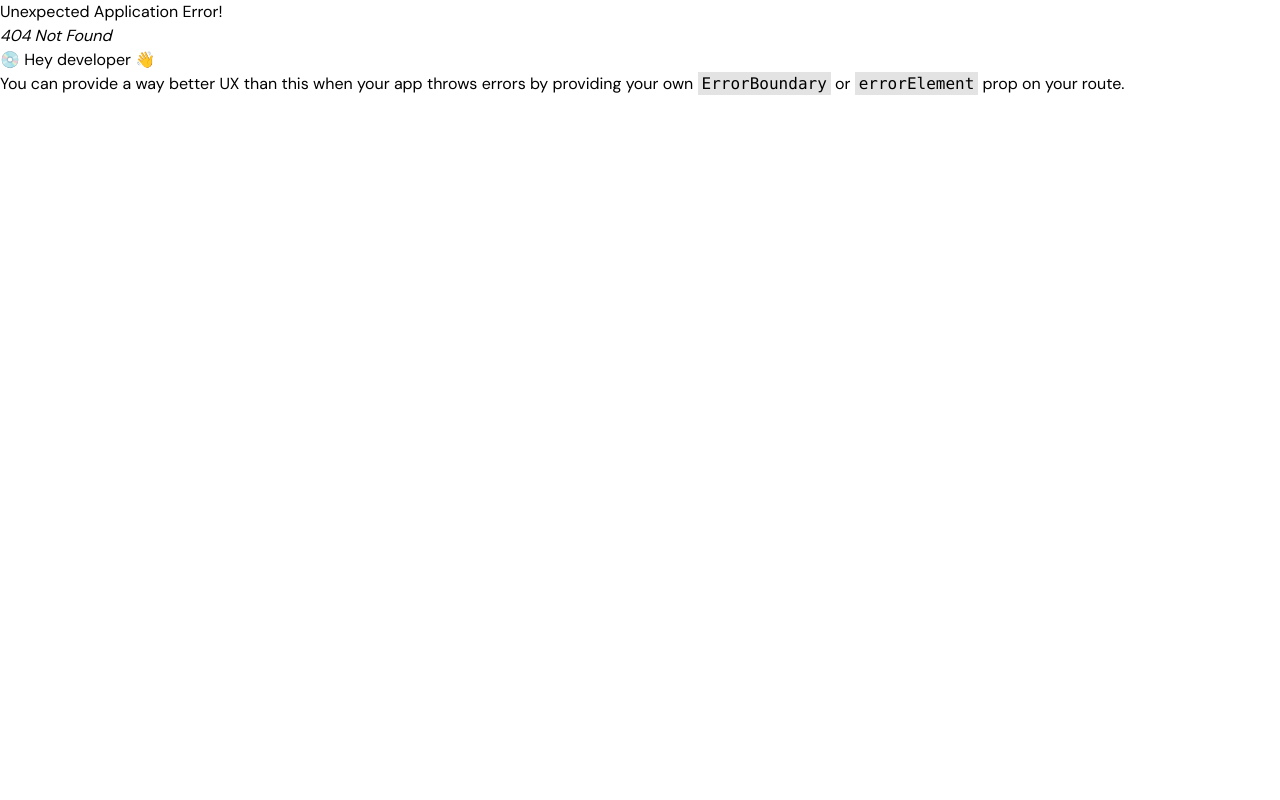
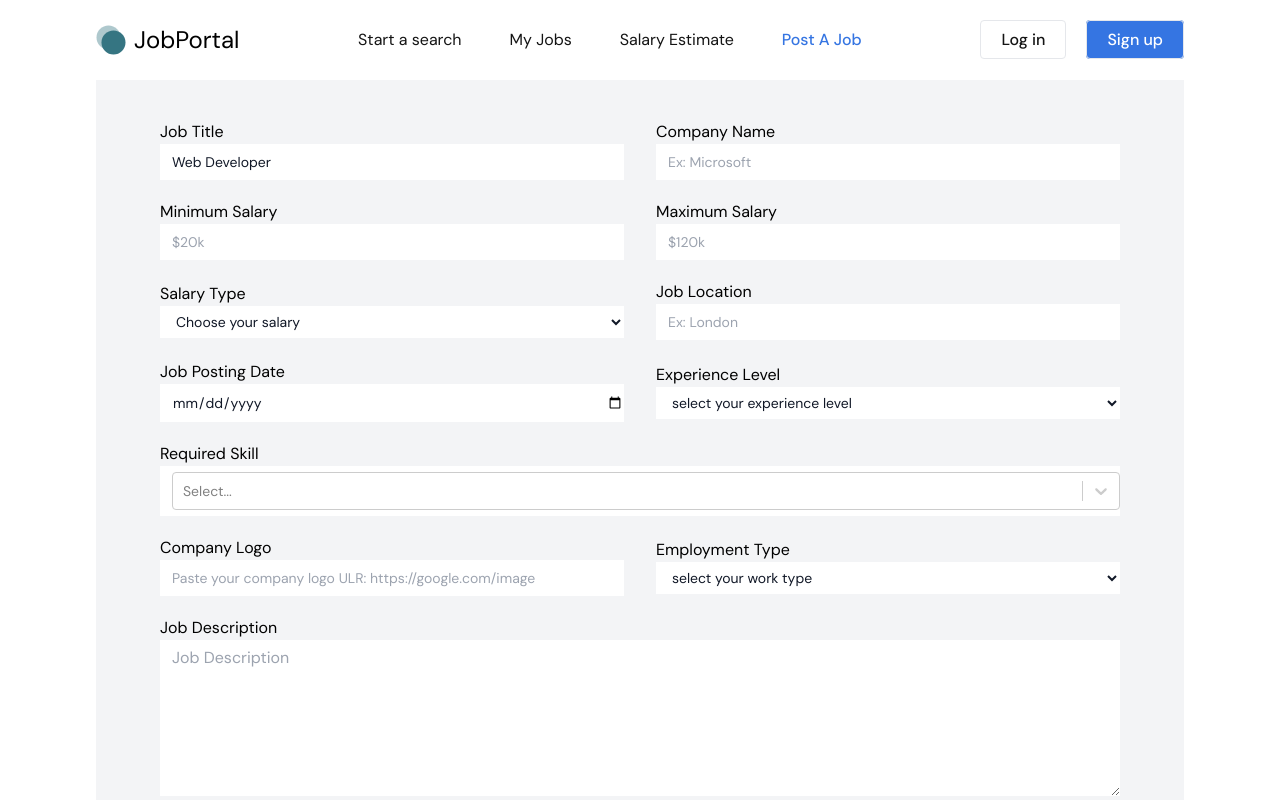
Before and after one commit to sivaganesz/MERN-Job-Portal, a React (Vite) app in the folder frontend/: page /post-job in a window 1280 px wide. Before the commit this address had no page. Shown: the top 800 px of the page. Built offline with nearby package versions, Linux system fonts and the light colour scheme.

Commit message:
frontend completed

```diff
--- a/frontend/package.json
+++ b/frontend/package.json
@@ -12,8 +12,10 @@
   "dependencies": {
     "react": "^18.3.1",
     "react-dom": "^18.3.1",
+    "react-hook-form": "^7.54.1",
     "react-icons": "^5.4.0",
-    "react-router-dom": "^7.0.2"
+    "react-router-dom": "^7.0.2",
+    "react-select": "^5.9.0"
   },
   "devDependencies": {
     "@eslint/js": "^9.15.0",
--- a/frontend/src/App.jsx
+++ b/frontend/src/App.jsx
@@ -10,7 +10,6 @@ function App() {
     <>
     <Navbar/>
     <Outlet/>
-    <footer>footer</footer>
     </>
   )
 }
--- a/frontend/src/Router/Router.jsx
+++ b/frontend/src/Router/Router.jsx
@@ -1,12 +1,14 @@
 import {createBrowserRouter} from "react-router-dom";
 import App from "../App";
 import Home from "../pages/Home";
+import Createjob from "../pages/Createjob";
 const router = createBrowserRouter([
     {
       path: "/",
       element: <App/>,
       children:[
         {path:"/", element:<Home/>},
+        {path:"post-job",element:<Createjob/>},
       ]
     },
   ]);
--- a/frontend/src/Sidebar/JobPostingData.jsx
+++ b/frontend/src/Sidebar/JobPostingData.jsx
@@ -1,33 +1,26 @@
-import React from 'react'
-import InputField from '../components/InputField'
+import React from 'react';
+import InputField from '../components/InputField';
 
 const JobPostingData = ({ handleChange }) => {
     const now = new Date();
-    const twentyFourHoursAgo = new Date(now - 24 * 60 * 60 * 1000)
-    const SevenDaysAgo = new Date(now - 7 * 24 * 60 * 60 * 1000)
-    const ThirtyDaysAgo = new Date(now - 30 * 24 * 60 * 60 * 1000)
-
-    const twentyFourHoursAgoDate = twentyFourHoursAgo.toISOString().slice(0,10);
-    const SevenDaysAgoDate = SevenDaysAgo.toISOString().slice(0,10);
-    const ThirtyDaysAgoDate = ThirtyDaysAgo.toISOString().slice(0,10);
+    const twentyFourHoursAgo = new Date(now - 24 * 60 * 60 * 1000).toISOString().split("T")[0];
+    const sevenDaysAgo = new Date(now - 7 * 24 * 60 * 60 * 1000).toISOString().split("T")[0];
+    const thirtyDaysAgo = new Date(now - 30 * 24 * 60 * 60 * 1000).toISOString().split("T")[0];
 
     return (
         <div>
-            <h4 className='text-lg font-medium mb-2'>Date of Posting</h4>
-
+            <h4 className="text-lg font-medium mb-2">Date of Posting</h4>
             <div>
                 <label className="sidebar-label-container">
-                    <input type="radio" name="test" id="test" value='' onChange={handleChange} />
-                    <span className='checkmark'></span>All time
+                    <input type="radio" name="dateFilter" value="" onChange={handleChange} />
+                    <span className="checkmark"></span> All time
                 </label>
-
-                <InputField handleChange={handleChange} value={twentyFourHoursAgoDate} title="Last 24 Hour" name="test" />
-                <InputField handleChange={handleChange} value={SevenDaysAgoDate} title="Last 7 Days" name="test" />
-                <InputField handleChange={handleChange} value={ThirtyDaysAgoDate} title="Last Month" name="test" />
-
+                <InputField handleChange={handleChange} value={twentyFourHoursAgo} title="Last 24 Hours" name="dateFilter" />
+                <InputField handleChange={handleChange} value={sevenDaysAgo} title="Last 7 Days" name="dateFilter" />
+                <InputField handleChange={handleChange} value={thirtyDaysAgo} title="Last Month" name="dateFilter" />
             </div>
         </div>
-    )
-}
+    );
+};
 
-export default JobPostingData
+export default JobPostingData;
--- /dev/null
+++ b/frontend/src/pages/Createjob.jsx
@@ -0,0 +1,153 @@
+import React, { useState } from 'react'
+import { useForm } from "react-hook-form";
+import CreateTableSelected from 'react-select';
+const Createjob = () => {
+    const { register, handleSubmit, formState: { errors } } = useForm()
+    const onSubmit = (data) => {
+        data.skills = selectedOptions; console.log(data);
+    }
+
+    const [selectedOptions, setSelectedOptions] = useState(null);
+    const options = [
+        { value: "JavaScript", label: "JavaScript" },
+        { value: "Java", label: "Java" },
+        { value: "C", label: "C" },
+        { value: "HTML / CSS", label: "HTML / CSS" },
+        { value: "Node.js", label: "Node.js" },
+        { value: "MongoDB", label: "MongoDB" },
+    ]
+
+    return (
+        <div className='max-w-screen-2xl mx-auto container xl:px-24 px-4'>
+            <div className="bg-gray-100 py-10 px-4 lg:px-16">
+                <form onSubmit={handleSubmit(onSubmit)} className='space-y-5'>
+
+                    {/* first row */}
+                    <div className="create-job-flex">
+                        <div className="lg:w-1/2 w-full">
+                            <label htmlFor="block mb-2 text-lg">Job Title</label>
+                            <input type="text" defaultValue={"Web Developer"}
+                                {...register("jobTitle")} className='create-job-input' />
+                        </div>
+
+                        <div className="lg:w-1/2 w-full">
+                            <label htmlFor="block mb-2 text-lg">Company Name </label>
+                            <input type="text" placeholder='Ex: Microsoft'
+                                {...register("CompanyName")} className='create-job-input' />
+                        </div>
+                    </div>
+
+                    {/* second row */}
+                    <div className="create-job-flex">
+                        <div className="lg:w-1/2 w-full">
+                            <label htmlFor="block mb-2 text-lg">Minimum Salary</label>
+                            <input type="text" placeholder='$20k'
+                                {...register("minPrice")} className='create-job-input' />
+                        </div>
+
+                        <div className="lg:w-1/2 w-full">
+                            <label htmlFor="block mb-2 text-lg">Maximum Salary </label>
+                            <input type="text" placeholder='$120k'
+                                {...register("maxPrice")} className='create-job-input' />
+                        </div>
+                    </div>
+
+                    {/* third row */}
+                    <div className="create-job-flex">
+                        <div className="lg:w-1/2 w-full">
+                            <label htmlFor="block mb-2 text-lg">Salary Type</label>
+                            <select {...register("salaryType", { required: true })} className='create-job-input'>
+                                <option value="">Choose your salary</option>
+                                <option value="Hourly">Hourly</option>
+                                <option value="Monthly">Monthly</option>
+                                <option value="Yearly">Yearly</option>
+                            </select>
+                        </div>
+
+                        <div className="lg:w-1/2 w-full">
+                            <label htmlFor="block mb-2 text-lg">Job Location</label>
+                            <input type="text" placeholder='Ex: London'
+                                {...register("jobLocation")} className='create-job-input' />
+                        </div>
+                    </div>
+
+                    {/* fourth row */}
+                    <div className="create-job-flex">
+
+                        <div className="lg:w-1/2 w-full">
+                            <label htmlFor="block mb-2 text-lg">Job Posting Date</label>
+                            <input type="date" placeholder='Ex: 2024-11-11'
+                                {...register("postingDate")} className='create-job-input' />
+                        </div>
+
+                        <div className="lg:w-1/2 w-full">
+                            <label htmlFor="block mb-2 text-lg">Experience Level</label>
+                            <select {...register("experienceLevel", { required: true })} className='create-job-input'>
+                                <option value="">select your experience level</option>
+                                <option value="Internship">Internship</option>
+                                <option value="Any experience">Any experience</option>
+                                <option value="Work remotely">Work remotely</option>
+                            </select>
+                        </div>
+                    </div>
+
+                    {/* fifth row */}
+                    <div className="create-job-flex">
+
+                        <div className="w-full">
+                            <label htmlFor="block mb-2 text-lg">Required Skill</label>
+                            <CreateTableSelected
+                                defaultValue={selectedOptions}
+                                onChange={setSelectedOptions}
+                                options={options}
+                                isMulti
+                                className='create-job-input py-4' />
+                        </div>
+                    </div>
+
+                    {/* sixth row */}
+                    <div className="create-job-flex">
+
+                        <div className="lg:w-1/2 w-full">
+                            <label htmlFor="block mb-2 text-lg">Company Logo</label>
+                            <input type="url" placeholder='Paste your company logo ULR: https://google.com/image'
+                                {...register("companyLogo")} className='create-job-input' />
+                        </div>
+
+                        <div className="lg:w-1/2 w-full">
+                            <label htmlFor="block mb-2 text-lg">Employment Type</label>
+                            <select {...register("employmentType", { required: true })} className='create-job-input'>
+                                <option value="">select your work type</option>
+                                <option value="Temporary">Temporary</option>
+                                <option value="Part-time">Part-time</option>
+                                <option value="Full-time">Full-time</option>
+                            </select>
+                        </div>
+                    </div>
+
+                    {/* seventh row */}
+                    <div className="create-job-flex">
+
+                        <div className="w-full">
+                            <label htmlFor="block mb-2 text-lg">Job Description</label>
+                            <textarea {...register("description")} className='w-full pl-3 py-1.5 focus:outline-none' rows={6} placeholder='Job Description'></textarea>
+                        </div>
+                    </div>
+
+                    {/* last row */}
+                    <div className="create-job-flex">
+
+                        <div className="w-full">
+                            <label htmlFor="block mb-2 text-lg">Job Posted By</label>
+                            <input type="email" placeholder='your email' {...register("postedBy")} className='create-job-input'/>
+                        </div>
+                    </div>
+
+                    <input type="submit" className="my-5 bg-blue px-8 py-2 text-white font-semibold cursor-pointer rounded-sm" />
+                </form>
+            </div>
+        </div>
+    )
+}
+
+export default Createjob
--- a/frontend/src/pages/Home.jsx
+++ b/frontend/src/pages/Home.jsx
@@ -67,31 +67,38 @@ const Home = () => {
 const filteredData = (jobs, selected, query) => {
   let filteredJobs = jobs;
 
-    //filtering input
+
+  // Filtering by search query
   if (query) {
       filteredJobs = filteredItems;
   }
 
-    //category filtering
+  // Filtering by category or date
   if (selected) {
-      filteredJobs = filteredJobs.filter(
-        ({ jobLocation, employmentType,experienceLevel,salaryType, maxPrice,postingDate}) =>
-
+      filteredJobs = filteredJobs.filter(({ jobLocation, employmentType, experienceLevel, salaryType, maxPrice, postingDate }) => {
+          const isDateFilter = new Date(selected).toString() !== "Invalid Date";
+          if (isDateFilter && postingDate) {
+              const jobDate = new Date(postingDate);
+              const selectedDate = new Date(selected);
+              return jobDate >= selectedDate;
+          }
+          // Other category-based filtering
+          return (
               jobLocation.toLowerCase() === selected.toLowerCase() ||
               parseInt(maxPrice) <= parseInt(selected) ||
-        postingDate >= selected ||
               salaryType.toLowerCase() === selected.toLowerCase() ||
               employmentType.toLowerCase() === selected.toLowerCase() ||
               experienceLevel.toLowerCase() === selected.toLowerCase()
-    )
-      // console.log(filteredJobs);
+          );
+      });
   }
 
-    //slice the data based on current page
+  // Slice data for current page
   const { startIndex, endIndex } = calculatePageRange();
-    filteredJobs = filteredJobs.slice(startIndex, endIndex)
-    return filteredJobs.map((data, i) => <Card key={i} data={data} />)
-  }
+  filteredJobs = filteredJobs.slice(startIndex, endIndex);
+
+  return filteredJobs.map((data, i) => <Card key={i} data={data} />);
+};
 
   const result = filteredData(jobs, selectedCatagory, query);
 
@@ -112,9 +119,6 @@ const Home = () => {
               <p className='font-bold text-lg mb-2'>{result.length} Jobs</p>
               <h3>no data found!</h3></>
           }
-          {/* {
-            isLoading ? (<p>Loading...</p>) : result.length > 0 ? (<Jobs result={result} />) : (<h3>No jobs found!</h3>)
-          } */}
 
           {/* pagination here */}
           {
```
Also changed, not shown: frontend/public/jobs.json (+4 -4 lines), 1 other file (tests, documents, lock files or other folders). Lines whose indentation alone changed are shown as unchanged.
